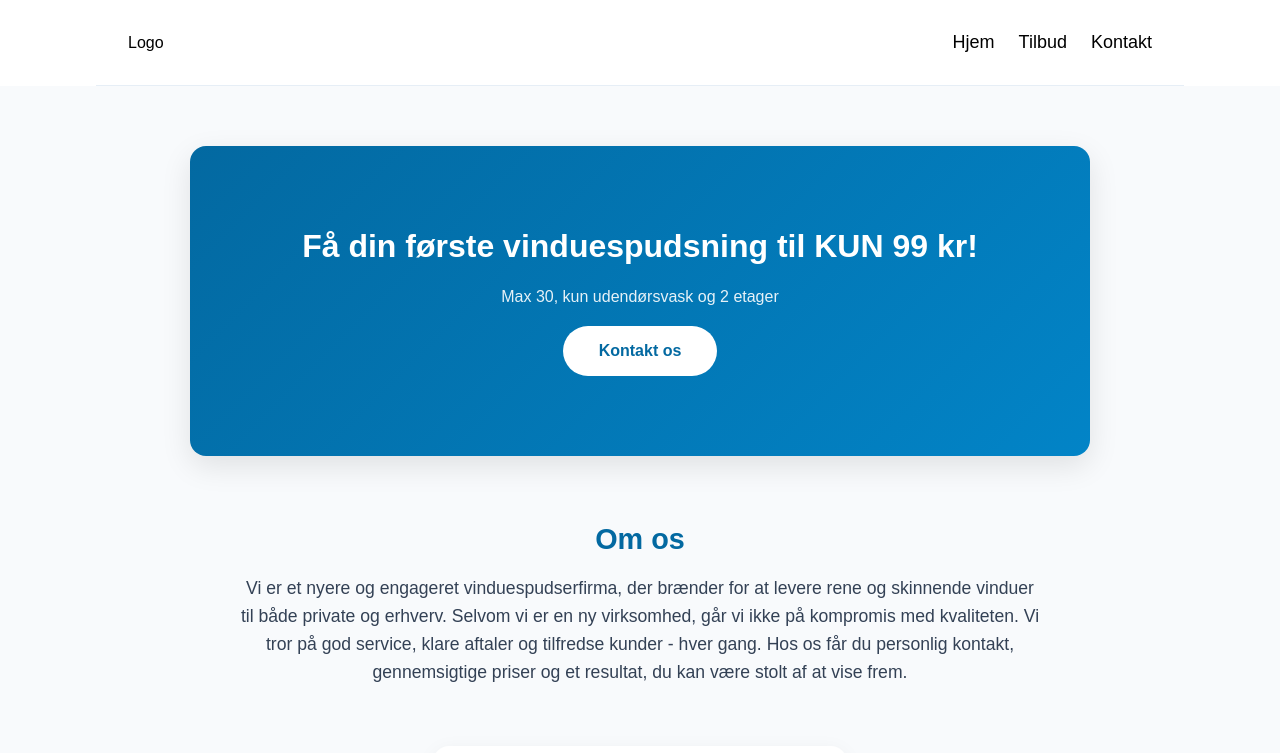
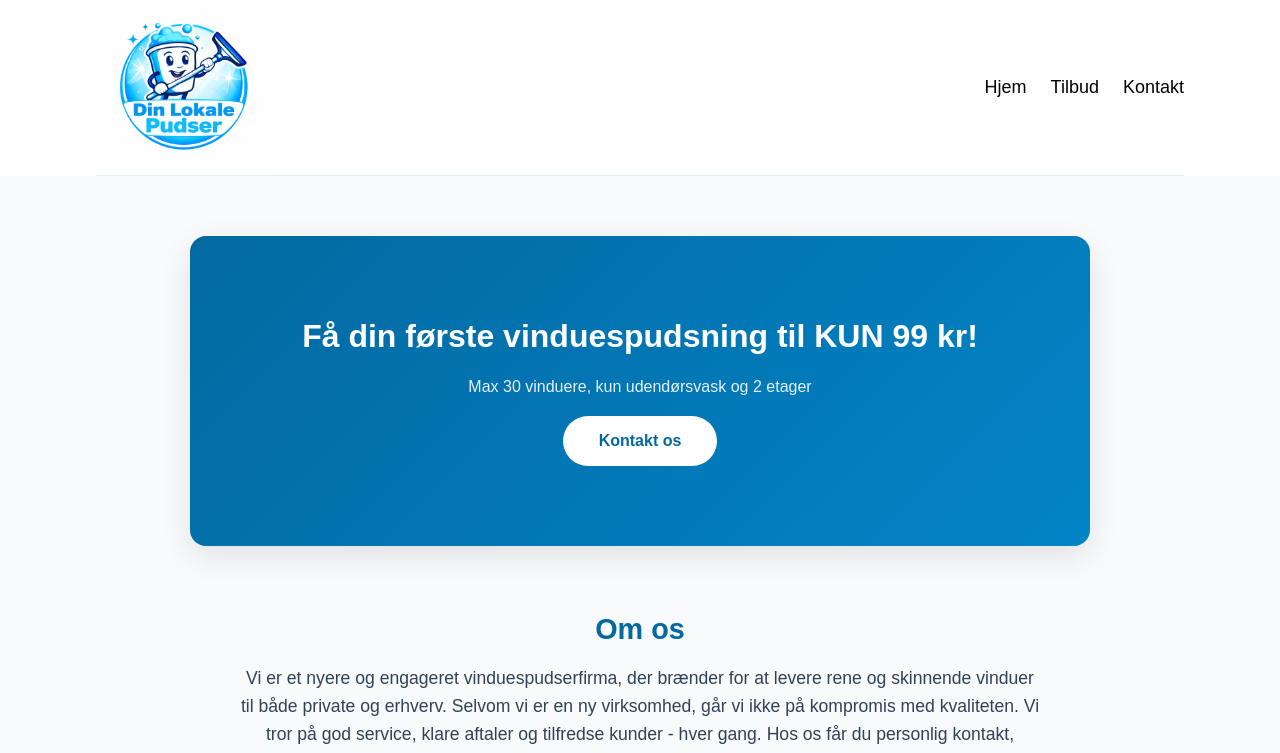
Before and after one commit to SilasWB/pudser, a Next.js app: page / in a window 1280 px wide. Shown: the top 753 px of the page. Built offline with nearby package versions, Linux system fonts and the light colour scheme.

Commit message:
logo show

```diff
--- a/src/app/components/header/header.scss
+++ b/src/app/components/header/header.scss
@@ -2,7 +2,6 @@
 
 .header {
     &__wrapper {
-        padding: 2rem;
         width: 85%;
         margin: 0 auto;
         align-items: center;
--- a/src/app/components/header/index.jsx
+++ b/src/app/components/header/index.jsx
@@ -1,6 +1,8 @@
 "use client";
+import Image from "next/image";
 import "./header.scss"
 import Link from "next/link"
+import Logo from "../logo";
 
 
 export default function Header() {
@@ -11,7 +13,7 @@ export default function Header() {
             <header className="header">
                 <nav className="header__wrapper">
                     <div className="header__wrapper-image">
-                   Logo
+                   <Logo />
                     </div>
                     <section className="header__wrapper__section">
                         <ul className="header__wrapper__section-links">
--- /dev/null
+++ b/src/app/components/logo/index.jsx
@@ -0,0 +1,14 @@
+import Image from "next/image";
+import Link from "next/link";
+import logo from "@/imgs/logo.png"
+import "./logo.scss"
+
+export default function Logo() {
+    return (
+        <Link href="/">
+          <div className="logo-wrap">
+            <Image src={logo} width={175} height={175} alt="Logo"/>
+          </div>
+        </Link>
+    )
+}
--- /dev/null
+++ b/src/app/components/logo/logo.scss
@@ -0,0 +1,4 @@
+.logo-wrap {
+    z-index: 1;
+
+}
--- a/src/app/page.js
+++ b/src/app/page.js
@@ -9,7 +9,7 @@ export default function Home() {
     <main>
        <section className="main-cta">
   <h2 className="main-cta__title">Få din første vinduespudsning til KUN 99 kr!</h2>
-  <span>Max 30, kun udendørsvask og 2 etager</span>
+  <span>Max 30 vinduere, kun udendørsvask og 2 etager</span>
   <Link href="/kontakt" className="main-cta__button">Kontakt os</Link>
 </section>
 <section className="about">
```
Also changed, not shown: src/imgs/logo.png (added).
